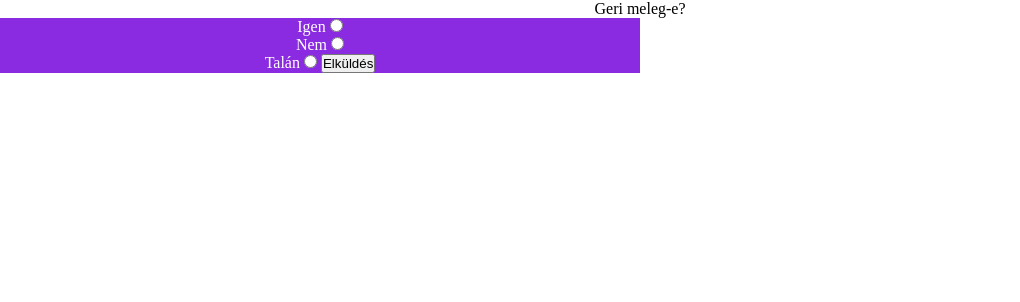
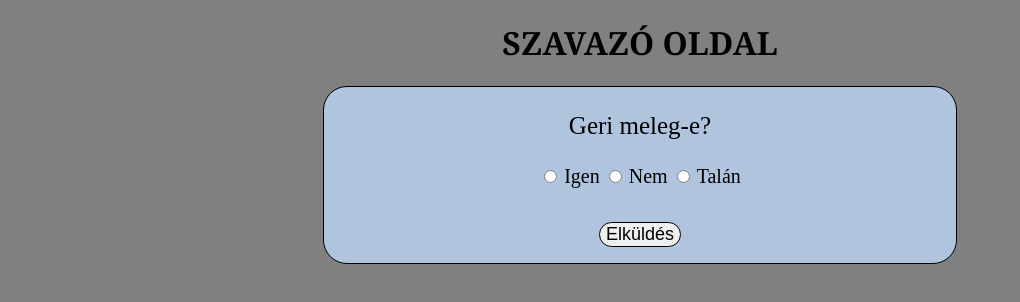
Before and after one commit to keszthelyiboldiszlg/Szavazo-program, a website: page public/index.html in a window 1280 px wide. Shown: the whole page, without its empty margins (0-1020 px from the left). Drawn offline with Linux system fonts and the light colour scheme.

Commit message:
css és logba írás

```diff
--- a/public/index.html
+++ b/public/index.html
@@ -8,12 +8,13 @@
     <link rel="stylesheet" href="style.css">
 </head>
 <body>
-    <p>Geri meleg-e?</p>
-    <form action="" method="get">
-        <label for="opcio1">Igen</label>              <input type="radio" name="gomb" id="opcio1" value="Igen"> <br>
-        <label for="opcio2">Nem</label>               <input type="radio" name="gomb" id="opcio2" value="Nem"><br>
-        <label for="opcio3">Talán</label>             <input type="radio" name="gomb" id="opcio3" value="Talán">
-        <button>Elküldés</button>
+    <h1>SZAVAZÓ OLDAL</h1>
+    <form action="szavazas" method="post" id="kerdes-box">
+        <p id="cím">Geri meleg-e?</p>
+                      <input type="radio" name="gomb" id="opcio1" value="Igen">          <label for="opcio1">Igen</label>
+                      <input type="radio" name="gomb" id="opcio2" value="Nem">           <label for="opcio2">Nem</label>
+                      <input type="radio" name="gomb" id="opcio3" value="Talán">         <label for="opcio3">Talán</label>              <br> <br>
+        <button id="Elkuldgomb" type="submit">Elküldés</button>
     </form>
 </body>
 </html>
--- a/public/style.css
+++ b/public/style.css
@@ -1,17 +1,50 @@
-*
-{
-    margin: 0;
-    padding: 0;
-}
-
-form{
-    text-align: center;
-    width: 50vw;
-    background-color: blueviolet;
-    color: white;
+*{
+    color: black;
 }
 
 
-body{
+html {
+    background-color:grey;
+}
+
+h1{
+    color: black;
     text-align: center;
+    font-family:Georgia, 'Times New Roman', Times, serif;
 }
+
+#kerdes-box{
+    background-color: lightsteelblue;
+
+    margin-top: 6vh;
+    padding-bottom: 2vh;
+
+    border: 1.5px black solid;
+    border-radius: 3vh;
+    width: 50%;
+    margin: auto;
+
+    text-align: center;
+
+}
+
+#cím{
+    font-size: 25px;
+}
+
+label{
+    font-size: 20px;
+}
+
+#Elkuldgomb{
+    margin-top: 2vh;
+    font-size: 18px;
+    border: 1px black solid;
+    border-radius: 5vh;
+
+}
+
+#Elkuldgomb:hover {
+    background-color:slateblue;
+    cursor: pointer;
+}
--- a/server.js
+++ b/server.js
@@ -7,4 +7,10 @@ app.use(express.static('public'))
     response.end('wauwau');
 }); */
 
+app.use(express.urlencoded());
+app.post('/szavazas', function(request, response) {
+	console.log(request.body);
+    response.redirect("/");
+})
+
 app.listen(9000);
```
